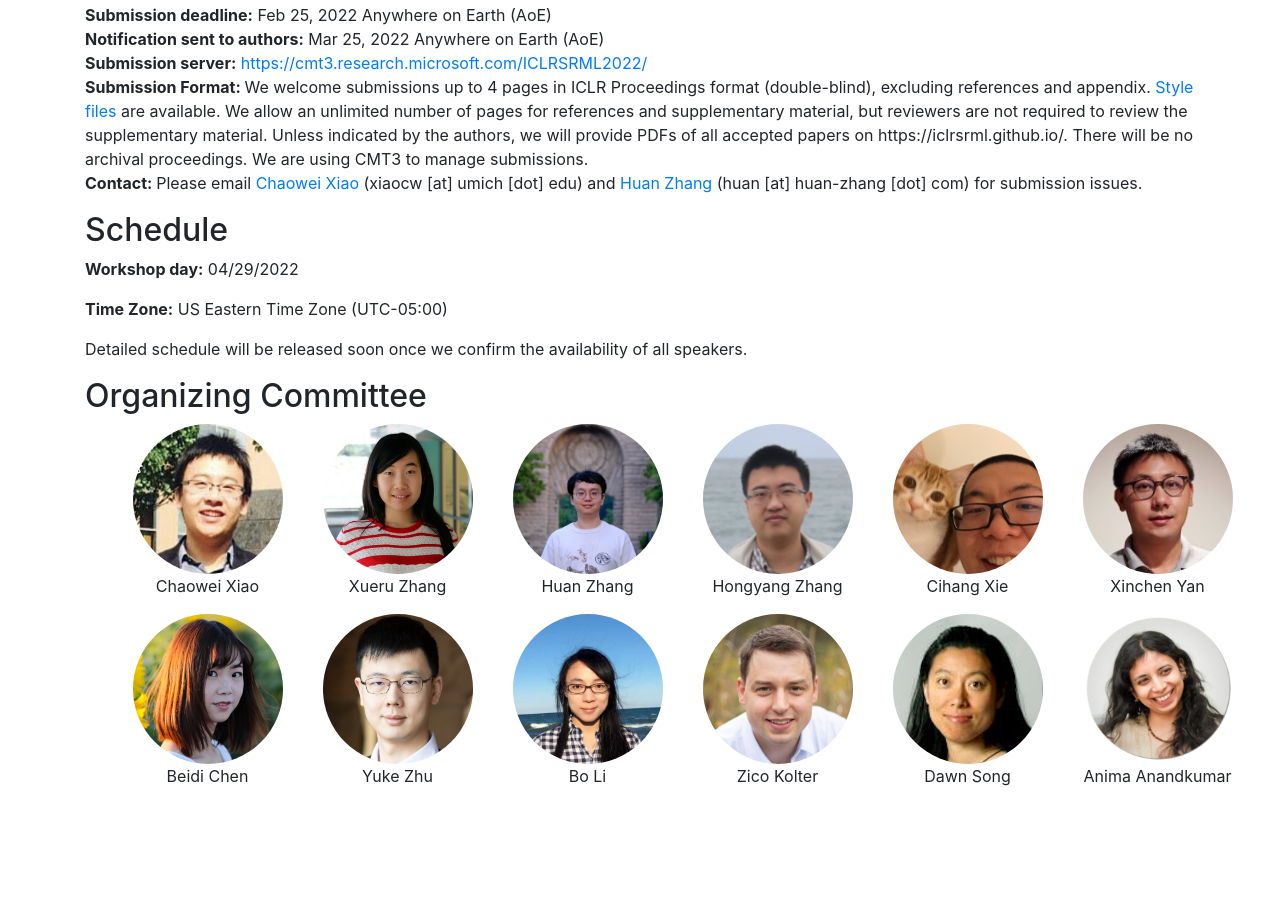
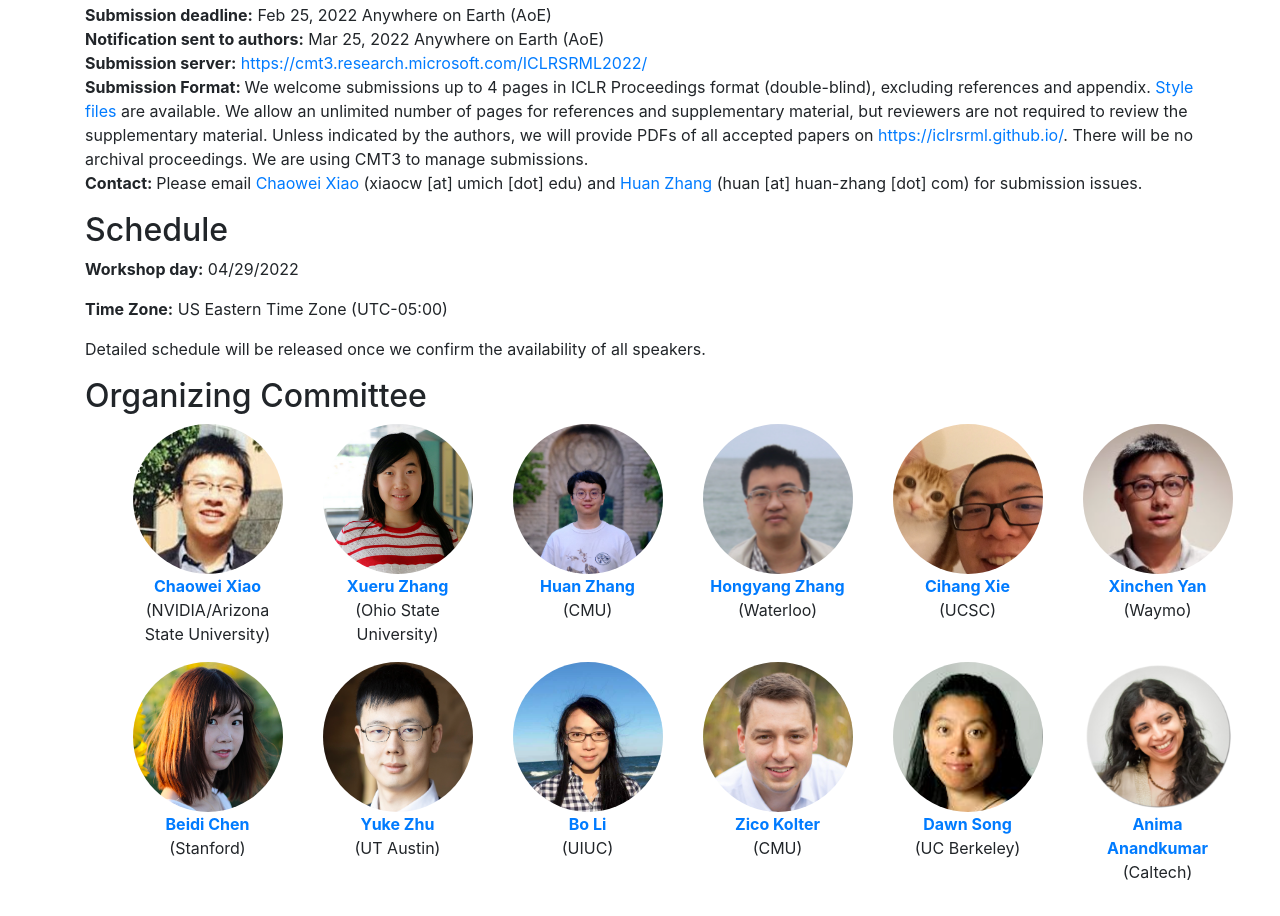
Before and after one commit to iclrsrml/iclrsrml.github.io, a plain HTML site: page index.html in a window 1280 px wide. Shown: the part 1338-2254 px from the top of the page. Before the commit the page ends 2142 px from the top, so only its background shows below. Drawn offline with Linux system fonts and the light colour scheme.

Commit message:
polish website

```diff
--- a/index.html
+++ b/index.html
@@ -50,11 +50,12 @@
 
 <h2>Important Dates</h2>
 <ul>
-  <li><b>Workshop paper submission deadline:</b> 02/25/2022</li>
+  <li><b>Workshop paper submission deadline:</b> 02/25/2022 (<a href="https://www.timeanddate.com/time/zones/aoe">AoE</a>)</li>
   <li><b>Notification to authors:</b> 03/25/2022</li>
   <li><b>Camera ready deadline:</b> 04/10/2022</li>
   <li><b>Workshop day:</b> 04/29/2022</li>
 </ul>
+  <p></p>
 
 <h2>Call For Papers</h2>
 
@@ -78,7 +79,7 @@ Reviewing will be performed in double-blind, with criteria include (a) relevance
   <p class="mb-0"><b>Notification sent to authors:</b> Mar 25, 2022 Anywhere on Earth (AoE)</p>
   <p class="mb-0"><b>Submission server:</b> <a href="https://cmt3.research.microsoft.com/ICLRSRML2022/" target="_blank">https://cmt3.research.microsoft.com/ICLRSRML2022/</a></p>
 
-   <p class="mb-0"><b>Submission Format: </b> We welcome submissions up to 4 pages in ICLR Proceedings format (double-blind), excluding references and appendix. <a href="https://github.com/ICLR/Master-Template/raw/master/archive/iclr2022.zip">Style files</a>  are available.   We allow an unlimited number of pages for references and supplementary material, but reviewers are not required to review the supplementary material.  Unless indicated by the authors, we will provide PDFs of all accepted papers on https://iclrsrml.github.io/.  There will be no archival proceedings.
+  <p class="mb-0"><b>Submission Format: </b> We welcome submissions up to 4 pages in ICLR Proceedings format (double-blind), excluding references and appendix. <a href="https://github.com/ICLR/Master-Template/raw/master/archive/iclr2022.zip">Style files</a>  are available.   We allow an unlimited number of pages for references and supplementary material, but reviewers are not required to review the supplementary material.  Unless indicated by the authors, we will provide PDFs of all accepted papers on <a href="https://iclrsrml.github.io/">https://iclrsrml.github.io/</a>.  There will be no archival proceedings.
 
     We are using CMT3 to manage submissions.
     </p>
@@ -90,77 +91,91 @@ Reviewing will be performed in double-blind, with criteria include (a) relevance
 
 
    </p>
+  <p></p>
 
 
   <h2>Schedule</h2>
   <p><b>Workshop day:</b> 04/29/2022</p>
   <p><b>Time Zone:</b> US Eastern Time Zone (UTC-05:00)  </p>
-  <p>Detailed schedule will be released soon once we confirm the availability of all speakers.</p>
+  <p>Detailed schedule will be released once we confirm the availability of all speakers.</p>
   <!-- <p>The tentative schedule is subject to change prior to the workshop.</p> -->
   <!-- <p>Accepted paper can be found <a href="paper.html">here</a>.</p> -->
+  <p></p>
   <h2>Organizing Committee</h2>
   <div class="row justify-content-around">
     <!-- <div class="col-lg-1"></div> -->
     <!-- </div> -->
       <div class="col-md-1">
       <img class="rounded-circle" src="imgs/chaowei.jpeg" width="150px" height="150px">
-      <p style="width:150px;text-align:center; text-align:center" >Chaowei Xiao</p>
+      <p style="width:150px;text-align:center;" ><a href="https://xiaocw11.github.io/"><b>Chaowei Xiao</b></a><br>
+      (NVIDIA/Arizona State University)</p>
     </div>
     <div class="col-md-1">
       <img class="rounded-circle" src="imgs/xueru.png" width="150px" height="150px">
-      <p style="width:150px;text-align:center" >Xueru Zhang</p>
+      <p style="width:150px;text-align:center;" ><a href="https://xueruzhang.github.io/"><b>Xueru Zhang</b></a><br>
+      (Ohio State University)</p>
     </div>
     <div class="col-md-1">
       <img class="rounded-circle" src="imgs/huanzhang.jpeg" width="150px" height="150px">
-      <p style="width:150px;text-align:center;text-align:center" >Huan Zhang</p>
+      <p style="width:150px;text-align:center;" ><a href="https://huan-zhang.com"><b>Huan Zhang</b></a><br>
+      (CMU)</p>
     </div>
 
     <div class="col-md-1">
       <img class="rounded-circle" src="imgs/hongyang.png" width="150px" height="150px">
-      <p style="width:150px;text-align:center;text-align:center" >Hongyang Zhang  </p>
+      <p style="width:150px;text-align:center;" ><a href="https://hongyanz.github.io/"><b>Hongyang Zhang</b></a><br>
+      (Waterloo)</p>
     </div>
     <div class="col-md-1">
       <img class="rounded-circle" src="imgs/cihang.jpeg" width="150px" height="150px">
-      <p style="width:150px;text-align:center" >Cihang Xie</p>
+      <p style="width:150px;text-align:center;" ><a href="https://cihangxie.github.io/"><b>Cihang Xie</b></a><br>
+      (UCSC)</p>
     </div>
-
 
   <div class="col-md-1">
     <img class="rounded-circle" src="imgs/xinchen.png" width="150px" height="150px">
-    <p style="width:150px;text-align:center" >Xinchen Yan</p>
+      <p style="width:150px;text-align:center;" ><a href="https://sites.google.com/site/skywalkeryxc/"><b>Xinchen Yan</b></a><br>
+      (Waymo)</p>
   </div>
 </div>
   <div class="row justify-content-around">
     <div class="col-md-1">
       <img class="rounded-circle" src="imgs/beidi.png" width="150px" height="150px">
-      <p style="width:150px;text-align:center" >Beidi Chen</p>
+      <p style="width:150px;text-align:center;" ><a href="https://cs.stanford.edu/people/beidic/"><b>Beidi Chen</b></a><br>
+      (Stanford)</p>
     </div>
 
   <div class="col-md-1">
     <img class="rounded-circle" src="imgs/yuke.png" width="150px" height="150px">
-    <p style="width:150px;text-align:center" >Yuke Zhu</p>
+    <p style="width:150px;text-align:center;" ><a href="https://rpl.cs.utexas.edu/"><b>Yuke Zhu</b></a><br>
+    (UT Austin)</p>
   </div>
   <!-- <h2>Senior Organizing Committee</h2> -->
     <!-- <div class="row justify-content-around"> -->
     <div class="col-md-1">
       <img class="rounded-circle" src="imgs/boli.png" width="150px" height="150px">
-      <p style="width:150px;text-align:center" >Bo Li<br /></p>
+      <p style="width:150px;text-align:center;" ><a href="https://aisecure.github.io/"><b>Bo Li</b></a><br>
+      (UIUC)</p>
     </div>
     <div class="col-md-1">
       <img class="rounded-circle" src="imgs/zico.jpeg" width="150px" height="150px">
-      <p style="width:150px;text-align:center" >Zico Kolter</p>
+      <p style="width:150px;text-align:center;" ><a href="https://zicokolter.com/"><b>Zico Kolter</b></a><br>
+      (CMU)</p>
     </div>
 
     <div class="col-md-1">
       <img class="rounded-circle" src="imgs/dawn.png" width="150px" height="150px">
-      <p style="width:150px;text-align:center" >Dawn Song</p>
+      <p style="width:150px;text-align:center;" ><a href="https://people.eecs.berkeley.edu/~dawnsong/"><b>Dawn Song</b></a><br>
+      (UC Berkeley)</p>
     </div>
     <div class="col-md-1">
       <img class="rounded-circle" src="imgs/anima.png" width="150px" height="150px">
-      <p style="width:150px;text-align:center" >Anima Anandkumar</p>
+      <p style="width:150px;text-align:center;" ><a href="http://tensorlab.cms.caltech.edu/users/anima/"><b>Anima Anandkumar</b></a><br>
+      (Caltech)</p>
     </div>
     <!-- <div class="col-lg-1"></div> -->
   </div>
+  <p></p>
 
 <!--
 <h2>Program Committee</h2>
```
